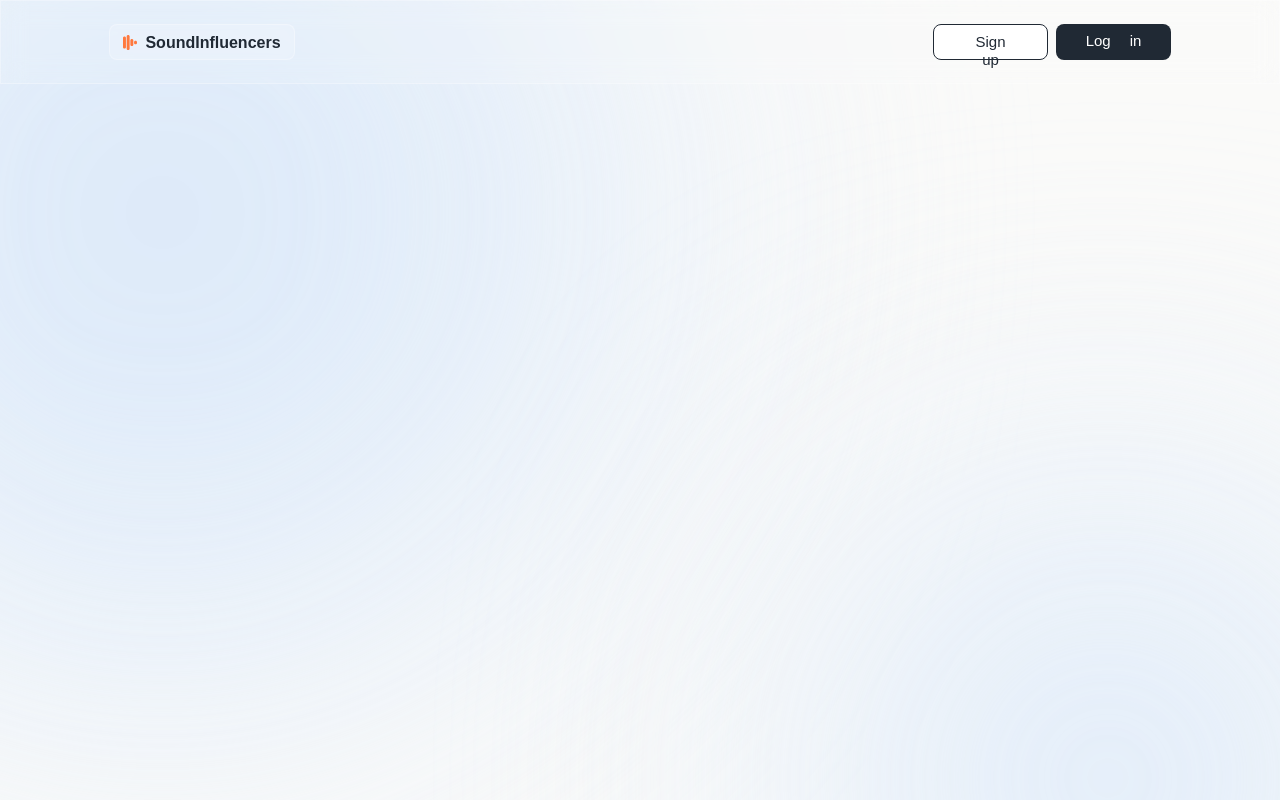
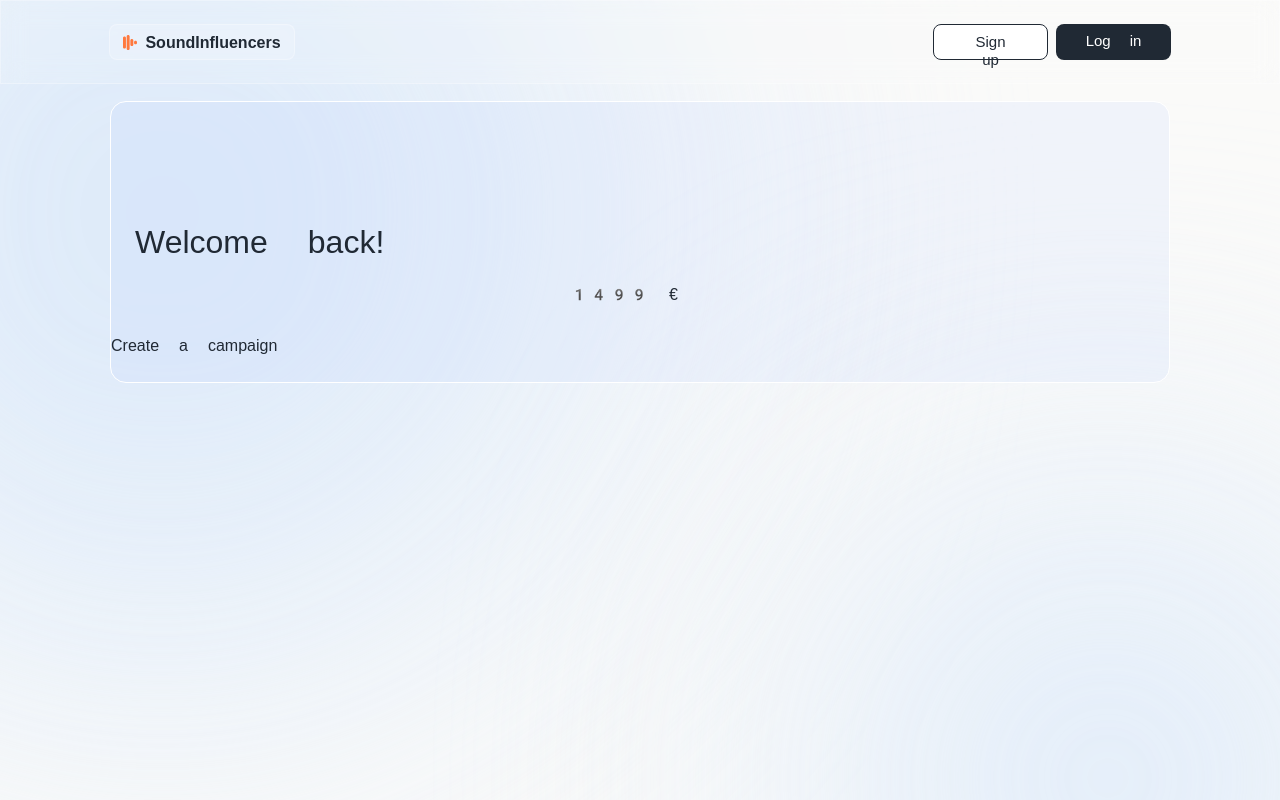
Before and after one commit to soundinfluencers/client, a React (Vite) app in the folder u/: page /client/home in a window 1280 px wide. Built offline with nearby package versions, Linux system fonts and the light colour scheme; a web font is replaced by a local one.

Commit message:
"update: started work on home page"

```diff
--- a/u/src/App.tsx
+++ b/u/src/App.tsx
@@ -1,4 +1,4 @@
-import {Routes, Route, useNavigate} from "react-router-dom";
+import {Routes, Route, useNavigate, Navigate} from "react-router-dom";
 import {TabBar} from "./components/layout/tab-bar/TabBar.tsx";
 import {routes} from "./router/routes.ts";
 import {useEffect} from "react";
@@ -17,10 +17,10 @@ function App() {
             <TabBar isAuthenticated={false}/>
 
             <Routes>
-
                 {routes.map(({ path, component: Component, name }) => (
                     <Route key={name} path={path} element={<Component />} />
                 ))}
+                <Route path="*" element={<Navigate to="/auth" replace />} />
             </Routes>
         </div>
     );
--- /dev/null
+++ b/u/src/pages/home/HomePage.tsx
@@ -0,0 +1,11 @@
+import type {FC} from "react";
+import './_home-page.scss';
+import {HomeHeader} from "./components/layout/header/HomeHeader.tsx";
+
+export const HomePage: FC = () => {
+    return (
+        <div className='home-page'>
+            <HomeHeader/>
+        </div>
+    )
+}
--- /dev/null
+++ b/u/src/pages/home/_home-page.scss
@@ -0,0 +1,3 @@
+.home-page {
+  padding: 17px 110px 104px;
+}
--- /dev/null
+++ b/u/src/pages/home/components/layout/header/HomeHeader.tsx
@@ -0,0 +1,28 @@
+import type {FC} from "react";
+import './_home-header.scss';
+import type {UserRoleType} from "../../../../../types/user/user.types.ts";
+
+export interface HomeHeaderProps {
+    firstName?: string;
+    balance?: string;
+    userRole: UserRoleType;
+}
+
+export const HomeHeader: FC<HomeHeaderProps> = ({firstName, userRole}: HomeHeaderProps) => {
+    return (
+        <div className='home-header'>
+            <div className='home-header__top'>
+                {firstName ? <p>Welcome back, {firstName}!</p> : <p>Welcome back!</p>}
+            </div>
+            <div className='home-header__bottom'>
+                <div className='home-header__bottom-button'>
+                    <p>Create a campaign</p>
+
+                </div>
+                <div className='home-header__bottom-rectangle'>
+                    1499 €
+                </div>
+            </div>
+        </div>
+    )
+}
--- /dev/null
+++ b/u/src/pages/home/components/layout/header/_home-header.scss
@@ -0,0 +1,44 @@
+@use '@/styles/variables/variables' as vars;
+
+.home-header {
+  width: 100%;
+  height: 282px;
+  background: vars.$light-blue;
+  border: 1px solid white;
+  border-radius: 16px;
+
+  &__top {
+    height: 183px;
+    padding: 0 0 24px 24px;
+    display: flex;
+    align-items: flex-end;
+    justify-content: flex-start;
+
+    p {
+      color: vars.$black-blue;
+      font-size: 32px;
+      font-style: normal;
+      font-weight: 400;
+      line-height: normal;
+    }
+  }
+
+  &__bottom {
+    display: flex;
+    align-items: center;
+    justify-content: space-between;
+    background: transparent;
+
+    &-button {
+
+    }
+
+    &-rectangle {
+      width: 600px;
+      height: 121px;
+      align-items: flex-end;
+      justify-content: flex-end;
+      border-radius: 16px;
+    }
+  }
+}
--- a/u/src/router/routes.ts
+++ b/u/src/router/routes.ts
@@ -4,6 +4,7 @@ import {AuthPage} from "../pages/auth/auth/AuthPage.tsx";
 import {SignupPage} from "../pages/auth/signup/SignupPage.tsx";
 import {ForgotPasswordPage} from "../pages/auth/forgot/ForgotPasswordPage.tsx";
 import {TermsPage} from "../pages/auth/terms/TermsPage.tsx";
+import {HomePage} from "../pages/home/HomePage.tsx";
 
 export const routes: IRoute[] = [
     {
@@ -48,4 +49,10 @@ export const routes: IRoute[] = [
         component: TermsPage,
         isProtected: false,
     },
+    {
+        name: "Home",
+        path: "/client/home",
+        component: HomePage,
+        isProtected: true,
+    }
 ]
```
Also changed, not shown: u/src/assets/icons/arrow-down-right.svg (added).
